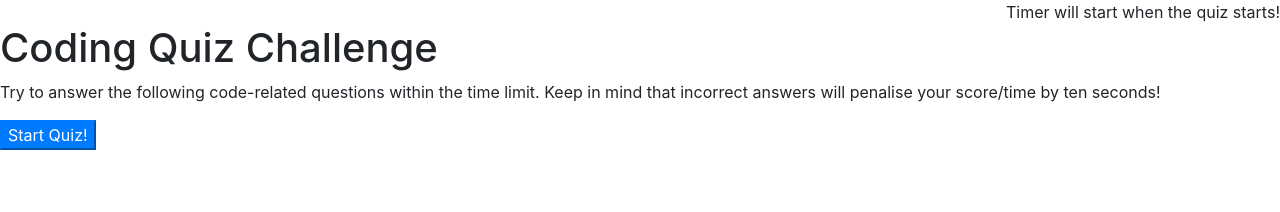
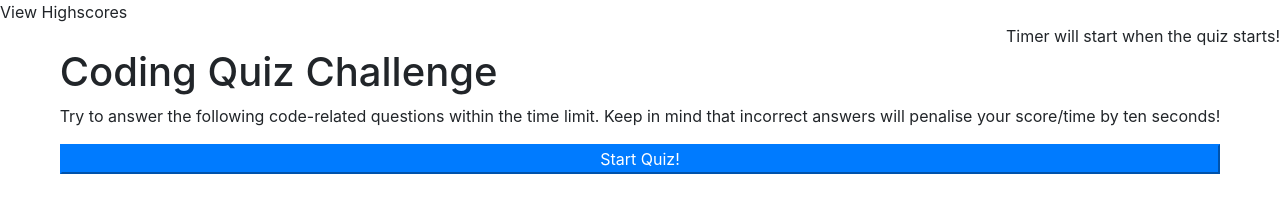
Before and after one commit to nrakeeb/Code-Quiz, a plain HTML site: page index.html in a window 1280 px wide. Drawn offline with nearby package versions, Linux system fonts and the light colour scheme.

Commit message:
chore: updated css
Authors: NR

```diff
--- a/assets/css/style.css
+++ b/assets/css/style.css
@@ -1,6 +1,11 @@
 #container {
 display: flex;
 justify-content: center;
+}
+
+#instructions {
+  display: grid;
+  justify-content: center;
 }
 
 .check {
--- a/assets/js/script.js
+++ b/assets/js/script.js
@@ -1,4 +1,4 @@
-// declaring variables.
+// declaring variables
 var startBtn = document.getElementById("start")
 var quizEl = document.getElementById("question")
 var answersEl = document.getElementById("answers")
@@ -17,7 +17,7 @@ var timerId = 0
 var highscoreArray = []
 startBtn.addEventListener("click", startQuiz)
 
-// Object array of questions and answers.
+// object array of questions and answers
 var questionsArray = [
   {
     question: "Who invented JavaScript?",
--- a/index.html
+++ b/index.html
@@ -12,6 +12,7 @@
 </head>
 
 <body>
+    <div style="display: flex; justify-content: flex-start;" id="viewHighscoresBtn">View Highscores</div>
     <div style="display: flex; justify-content: flex-end;" id="countdown">Timer will start when the quiz starts!</div>
     <section id="instructions">
         <h1>Coding Quiz Challenge</h1>
@@ -19,7 +20,7 @@
         <button id="start" class="btn-primary">Start Quiz!</button>
     </section>
     <section id="container" class="card-body">
-        <div id="question"></div>
+        <h1 id="question"></h1>
         <div id="answers"></div>
         <div id="check"></div>
     </section>
```
